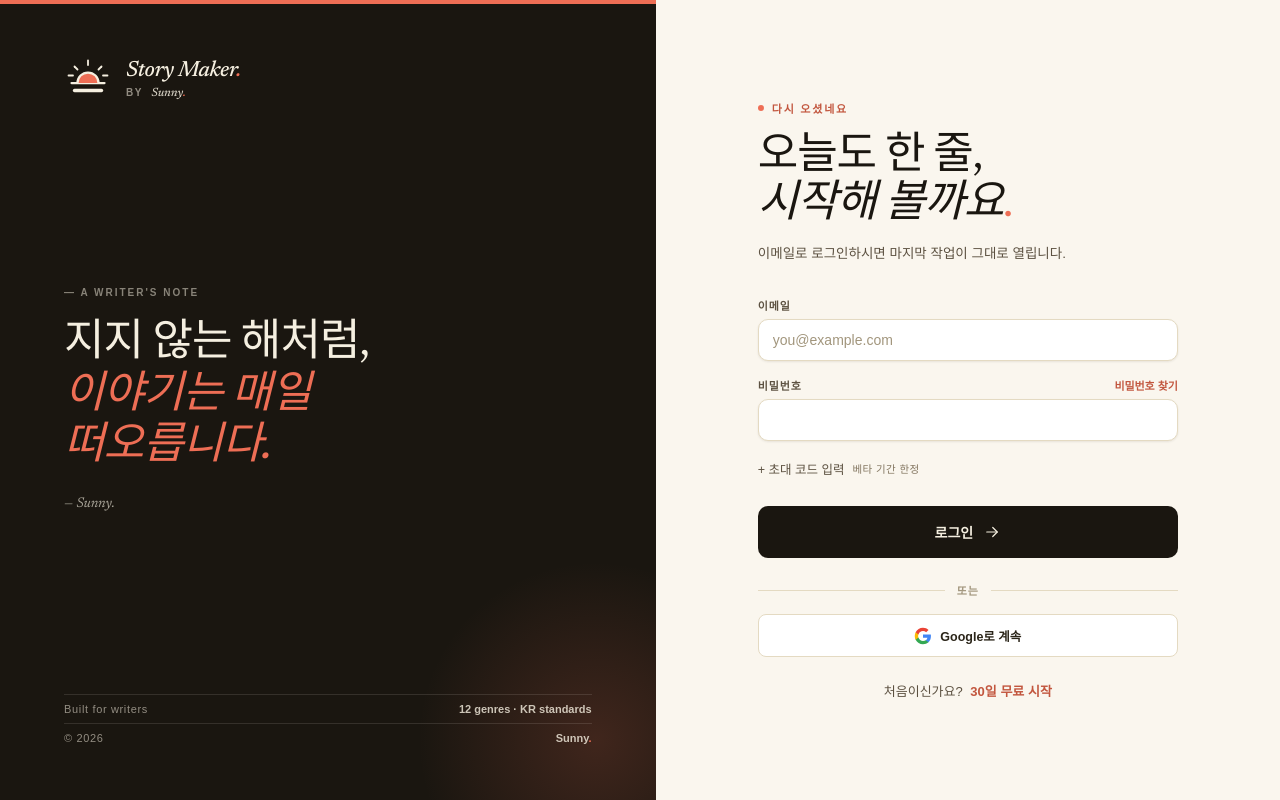
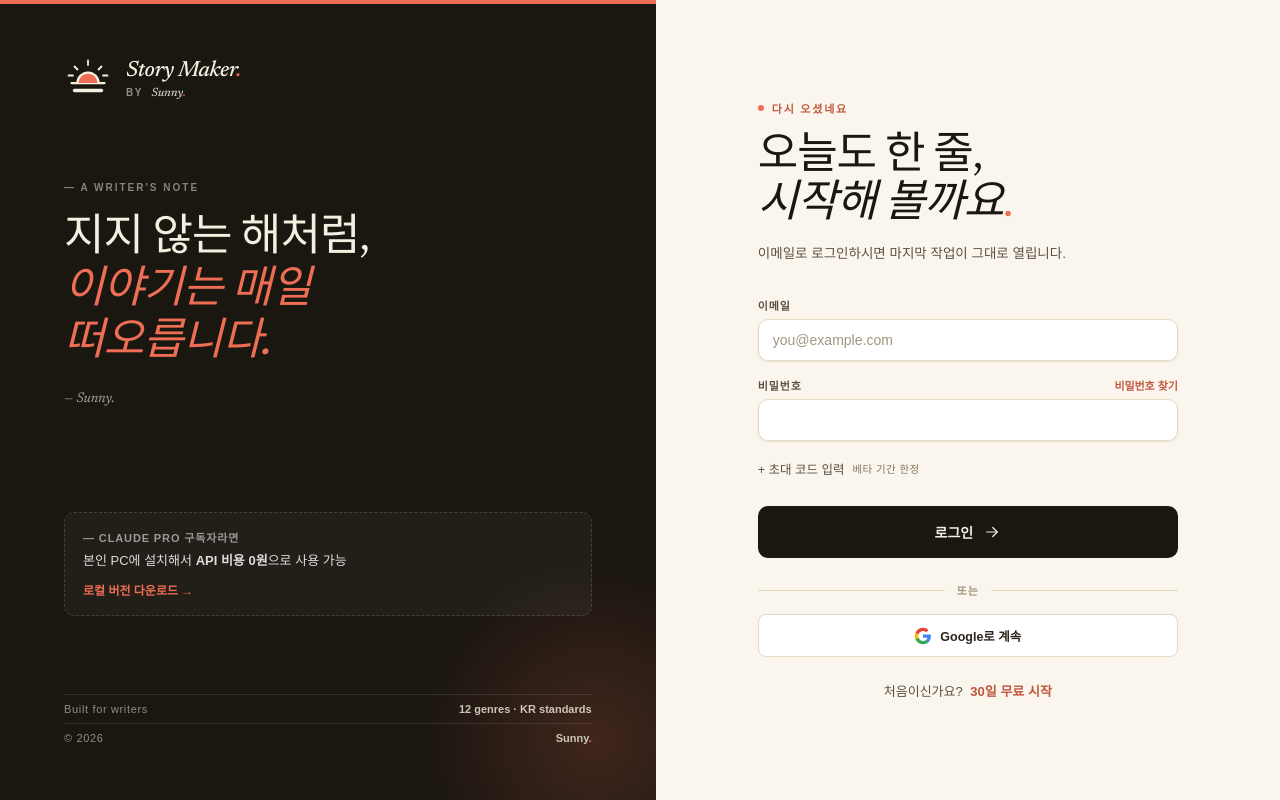
Before and after one commit to nextsunny-ai/sunny-story-maker, a Next.js app: page /login in a window 1280 px wide. Built offline with nearby package versions, Linux system fonts and the light colour scheme; a web font is replaced by a local one.

Commit message:
feat: 로그인 화면에 LOCAL 다운로드 안내 (브랜드 패널 하단, Claude Pro 구독자용)

```diff
--- a/app/login/page.tsx
+++ b/app/login/page.tsx
@@ -37,6 +37,18 @@
             <em>{q.em1}<br/>{q.em2}</em>
           </div>
           <div className="login-quote-by">— {q.by}</div>
+        </div>
+
+        <div style={{ marginTop: 28, padding: "16px 18px", background: "rgba(255,255,255,0.04)", border: "1px dashed rgba(255,255,255,0.15)", borderRadius: 10 }}>
+          <div style={{ fontSize: 11, fontWeight: 700, letterSpacing: "0.08em", color: "rgba(255,255,255,0.55)", textTransform: "uppercase", marginBottom: 6 }}>
+            — Claude Pro 구독자라면
+          </div>
+          <div style={{ fontSize: 13, color: "rgba(255,255,255,0.85)", lineHeight: 1.55, marginBottom: 10 }}>
+            본인 PC에 설치해서 <strong>API 비용 0원</strong>으로 사용 가능
+          </div>
+          <a href="/download" style={{ display: "inline-flex", alignItems: "center", gap: 8, fontSize: 12, color: "var(--coral)", fontWeight: 600, textDecoration: "none" }}>
+            로컬 버전 다운로드 →
+          </a>
         </div>
 
         <div className="login-brand-foot">
```
